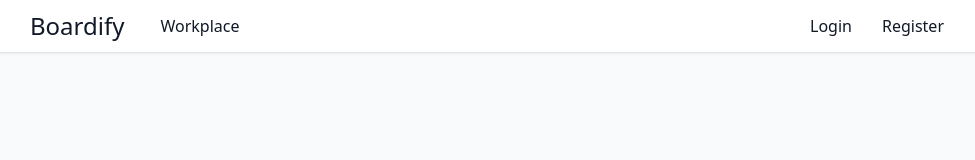
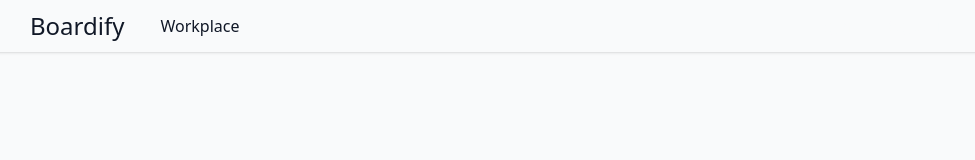
Before and after one commit to Syxtyz/Boardify, a React (Vite) app: page / in a window 1280 px wide. Shown: the top 160 px of the page, without its empty margins (130-1105 px from the left). Built offline with nearby package versions, Linux system fonts and the light colour scheme; some icons are missing.

Commit message:
Refactor: styling

```diff
--- a/src/components/navigations/TopNavigation.tsx
+++ b/src/components/navigations/TopNavigation.tsx
@@ -31,25 +31,25 @@
     };
 
     return (
-        <div className="absolute w-screen z-1 shadow-sm flex justify-between items-center p-2.5 pl-40 pr-40" style={{backgroundColor: "var(--navbar)"}}>
+        <div className="absolute w-screen z-1 shadow-sm flex justify-between items-center p-2.5 pl-40 pr-40" id="background">
             <div className="flex gap-9">
-                <h1 className="text-2xl cursor-pointer" style={{color: "var(--text)"}}>Boardify</h1>
-                <button onClick={handleWorkplaceButton} className="flex items-center cursor-pointer" style={{color: "var(--text)"}}>
+                <h1 className="text-2xl cursor-pointer" id="text">Boardify</h1>
+                <button onClick={handleWorkplaceButton} className="flex items-center cursor-pointer" id="text">
                     Workplace
-                    <KeyboardArrowDownIcon className={`ml-1 transform transition-transform duration-300 ${workplaceOpen ? "rotate-180" : "rotate-0"}`} style={{color: "var(--text)"}}/>
+                    <KeyboardArrowDownIcon className={`ml-1 transform transition-transform duration-300 ${workplaceOpen ? "rotate-180" : "rotate-0"}`} id="text"/>
                 </button>
             </div>
             <div className="flex gap-7.5">
                 <button onClick={handleThemeButton}>
                     {theme === "dark" ? (
-                        <LightModeIcon className="cursor-pointer" style={{color: "var(--text)"}}/>
+                        <LightModeIcon className="cursor-pointer" id="icons"/>
                     ) : (
-                        <DarkModeIcon className="cursor-pointer" style={{color: "var(--text)"}}/>
+                        <DarkModeIcon className="cursor-pointer" id="icons"/>
                     )}
                 </button>
-                <button className="cursor-pointer" style={{color: "var(--text)"}} onClick={() => setLoginOpen(true)}>Login</button>
-                <button className="cursor-pointer" style={{color: "var(--text)"}} onClick={() => setRegisterOpen(true)}>Register</button>
-                <button><LogoutIcon className="cursor-pointer" style={{color: "var(--text)"}}></LogoutIcon></button>
+                <button className="cursor-pointer" id="icons" onClick={() => setLoginOpen(true)}>Login</button>
+                <button className="cursor-pointer" id="icons" onClick={() => setRegisterOpen(true)}>Register</button>
+                <button><LogoutIcon className="cursor-pointer" id="icons"></LogoutIcon></button>
             </div>
         </div>
     );
--- a/src/components/styles/index.css
+++ b/src/components/styles/index.css
@@ -58,3 +58,19 @@
   min-width: 300px;
   text-align: center;
 }
+
+#text {
+  color: var(--text);
+}
+
+#background {
+  color: var(--bg);
+}
+
+#navigationBar {
+  color: var(--navbar);
+}
+
+#ddnb {
+  color: var(--sidenav);
+}
```
